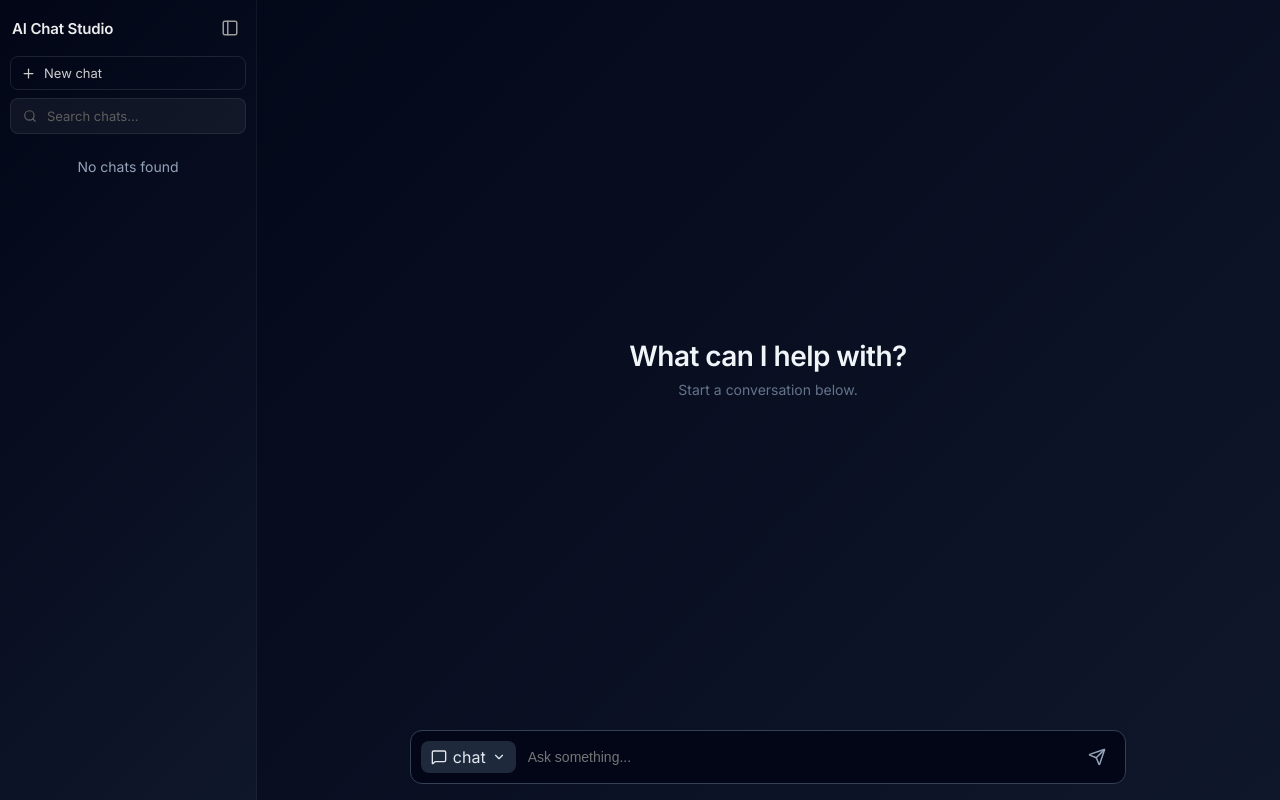
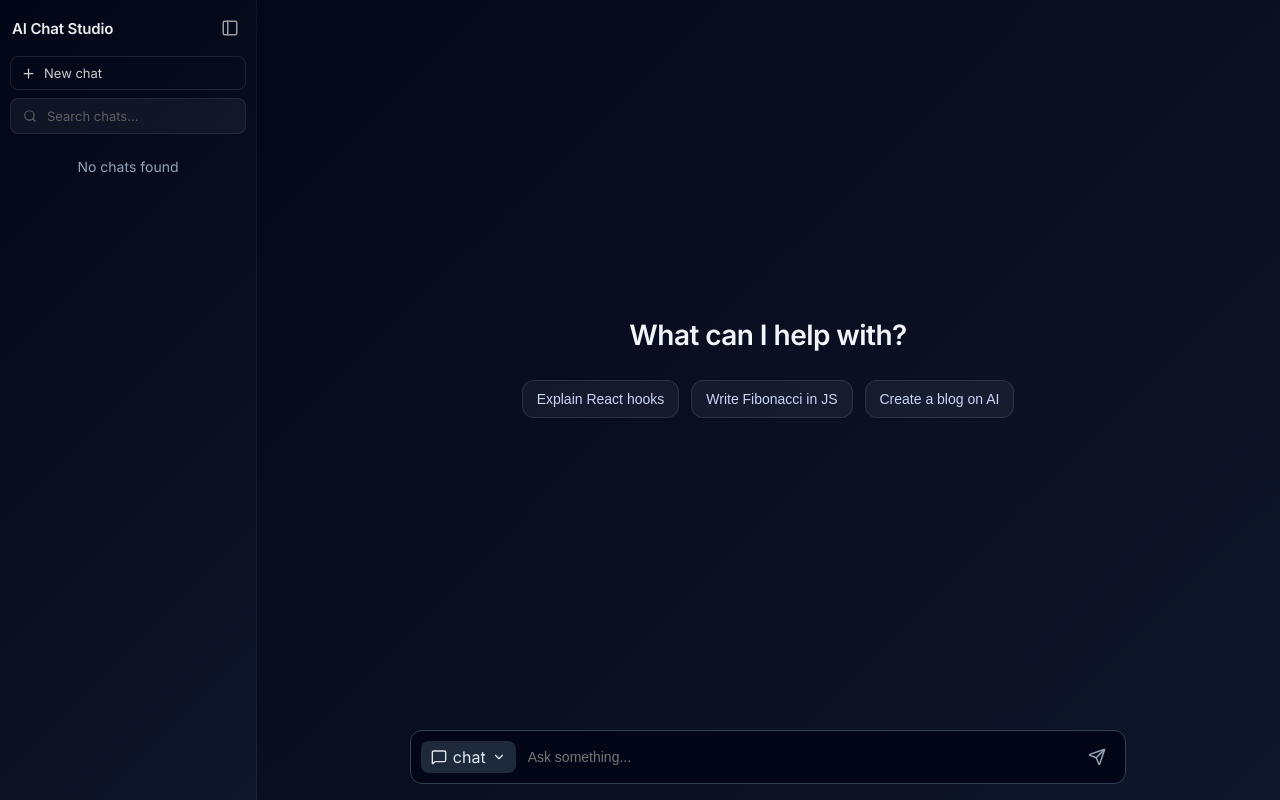
Before and after one commit to RohitKuwar/ai-chat-app, a React (Create React App) app in the folder client/: page / in a window 1280 px wide. Built offline with nearby package versions, Linux system fonts and the light colour scheme.

Commit message:
feat: enhance user experience with chat suggestions and improved loading indicators

```diff
--- a/client/src/App.css
+++ b/client/src/App.css
@@ -913,6 +913,45 @@ body {
   cursor: default;
 }
 
+.suggestions {
+  display: flex;
+  flex-wrap: wrap;
+  gap: 12px;
+  margin-top: 20px;
+  justify-content: center;
+}
+
+.suggestions button {
+  background: rgba(255, 255, 255, 0.05);
+  border: 1px solid rgba(255, 255, 255, 0.1);
+  color: #cbd5f5;
+  padding: 10px 14px;
+  border-radius: 12px;
+  cursor: pointer;
+  font-size: 14px;
+  transition: all 0.2s ease;
+  backdrop-filter: blur(6px);
+}
+
+.suggestions button:hover {
+  background: rgba(59, 130, 246, 0.15);
+  border-color: #3b82f6;
+  color: #fff;
+  transform: translateY(-2px);
+}
+
+.dots::after {
+  content: "";
+  animation: dots 1.5s steps(3, end) infinite;
+}
+
+@keyframes dots {
+  0% { content: ""; }
+  33% { content: "."; }
+  66% { content: ".."; }
+  100% { content: "..."; }
+}
+
 /* ══════════════════════════════════════
    MOBILE — works on all iOS & Android
 ══════════════════════════════════════ */
--- a/client/src/App.js
+++ b/client/src/App.js
@@ -24,6 +24,7 @@ function App() {
   const [chats, setChats] = useState([]);
   const [currentChatId, setCurrentChatId] = useState(null);
   const [loading, setLoading] = useState(false);
+  const [isWriting, setIsWriting] = useState(false);
   const [mode, setMode] = useState("chat");
   const [open, setOpen] = useState(false);
   const [isStreaming, setIsStreaming] = useState(false);
@@ -225,8 +226,13 @@ function App() {
   }, []);
 
   useEffect(() => {
-    chatEndRef.current?.scrollIntoView({ behavior: "auto" });
-  }, [chats, loading, isStreaming]);
+  if (!currentChat) return;
+
+  // small delay ensures DOM is rendered
+  setTimeout(() => {
+    chatEndRef.current?.scrollIntoView({ behavior: "smooth" });
+  }, 50);
+}, [currentChat]);
 
   const generateTitle = async (msg) => {
     try {
@@ -278,6 +284,7 @@ function App() {
     let updatedMessages = [...chat.messages, userMessage];
 
     setLoading(true);
+    setIsWriting(false);
 
     const currentMessage = message; // capture before clearing
     setMessage("");
@@ -360,6 +367,12 @@ function App() {
       if (done) break;
 
       const chunk = decoder.decode(value);
+
+      // 🔥 FIRST CHUNK = WRITING START
+      if (!isWriting && chunk.trim() !== "") {
+        setIsWriting(true);
+      }
+
       fullTextRef.current += chunk;
 
       setChats(prev =>
@@ -378,6 +391,7 @@ function App() {
     }
 
     setIsStreaming(false);
+    setIsWriting(false);
 
     } catch (err) {
         if(err.name === "AbortError") {
@@ -480,7 +494,18 @@ function App() {
         {isCreateNewChat ? (
           <div className="welcome-screen">
             <h1 className="welcome-title">What can I help with?</h1>
-            <p className="welcome-sub">Start a conversation below.</p>
+
+            <div className="suggestions">
+              <button onClick={() => setMessage("Explain React hooks")}>
+                Explain React hooks
+              </button>
+              <button onClick={() => setMessage("Write Fibonacci in JS")}>
+                Write Fibonacci in JS
+              </button>
+              <button onClick={() => setMessage("Create a blog on AI")}>
+                Create a blog on AI
+              </button>
+            </div>
           </div>
         ) : (
           <div className="chat-box">
@@ -523,12 +548,28 @@ function App() {
               </div>
             ))}
 
-            {loading && <div className="message ai">Thinking...</div>}
+            {/* {loading && (
+              <div className="message ai typing">
+                Thinking<span className="dots"></span>
+              </div>
+            )} */}
+
+            {loading && !isWriting && (
+              <div className="message ai typing">
+                Thinking<span className="dots"></span>
+              </div>
+            )}
+
+            {isStreaming && isWriting && (
+              <div className="message ai typing">
+                Writing<span className="dots"></span>
+              </div>
+            )}
 
             <div ref={chatEndRef} />
 
             {
-              !isStreaming && (
+              !isStreaming && currentChat?.messages.length > 0 && (
                 <div className="message-actions">
                   {copiedChat ? (
                     <Check
```
Also changed, not shown: 1 other file (tests, documents, lock files or other folders).
